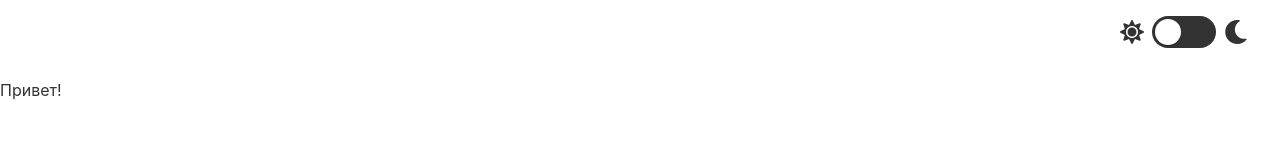
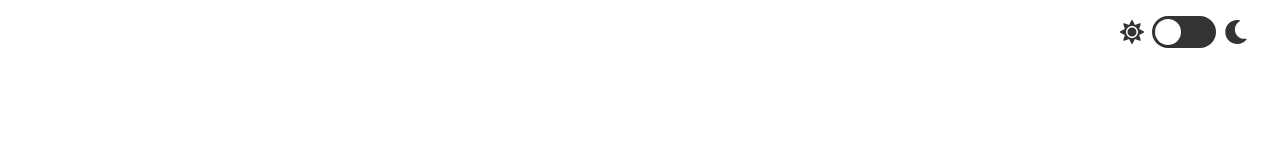
Before and after one commit to OleksandrSimakov/goit-js-hw-10-food-service, a website built with Parcel: page src/index.html in a window 1280 px wide. Built offline with nearby package versions, Linux system fonts and the light colour scheme.

Commit message:
removes test

```diff
--- a/src/index.html
+++ b/src/index.html
@@ -41,7 +41,6 @@
         </svg>
       </div>
     </div>
-    <p>Привет!</p>
 
     <!-- В этот список рендери разметку меню -->
     <ul class="menu js-menu"></ul>
```
